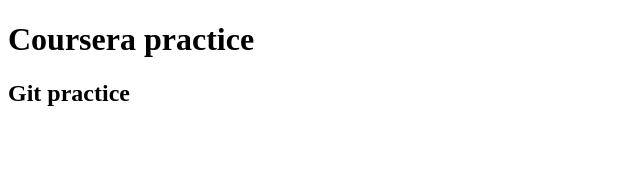
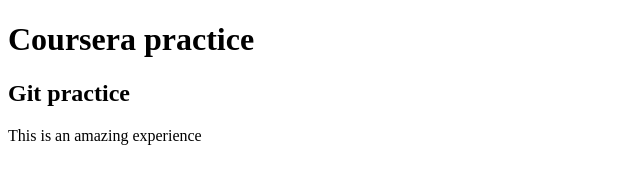
Before and after one commit to gurungd/Dixit, a plain HTML site: page site/index.html in a window 1280 px wide. Shown: the whole page, without its empty margins (0-640 px from the left). Drawn offline with Linux system fonts and the light colour scheme.

Commit message:
I added one paragraph

```diff
--- a/site/index.html
+++ b/site/index.html
@@ -6,5 +6,6 @@
 <body>
 	<h1>Coursera practice </h1>
 	<h2>Git practice </h2>
+	<p>This is an amazing experience </p>
 </body>
 </html>
```
